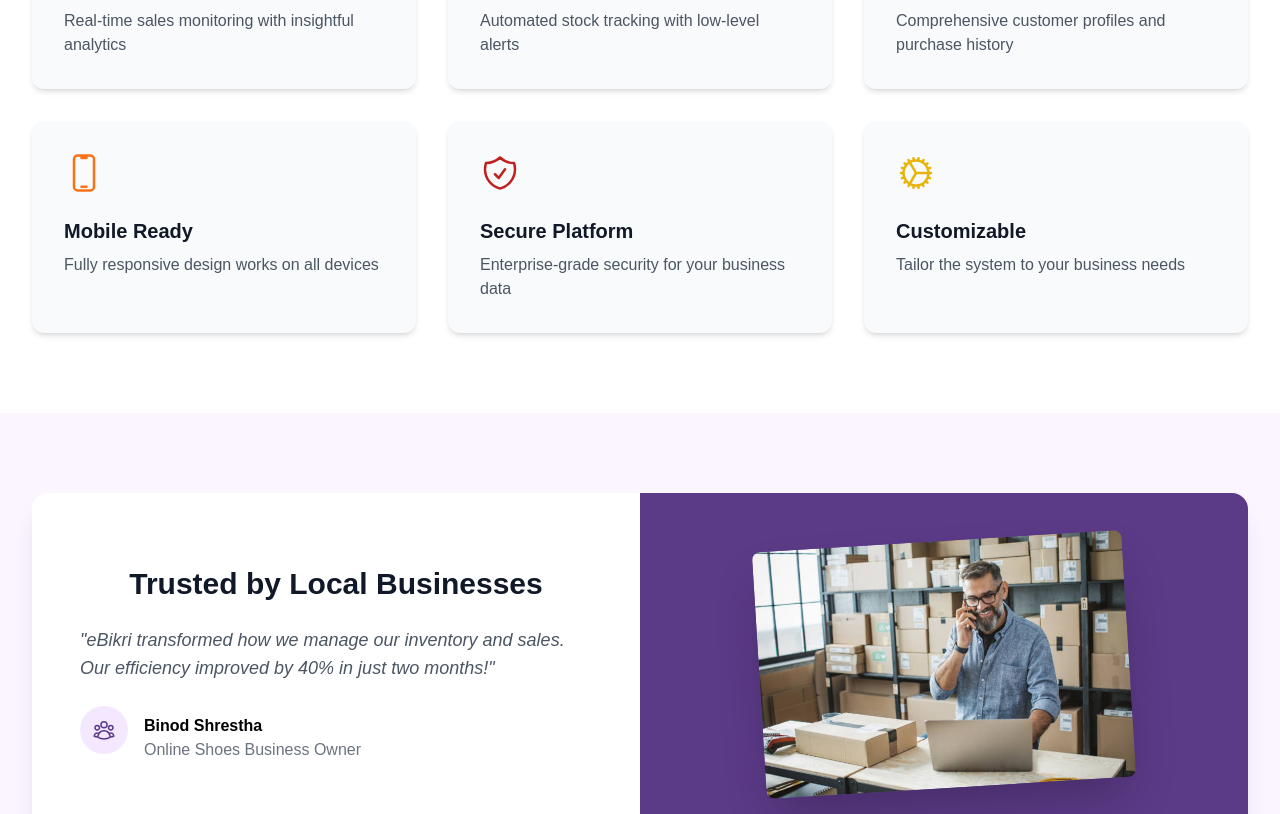
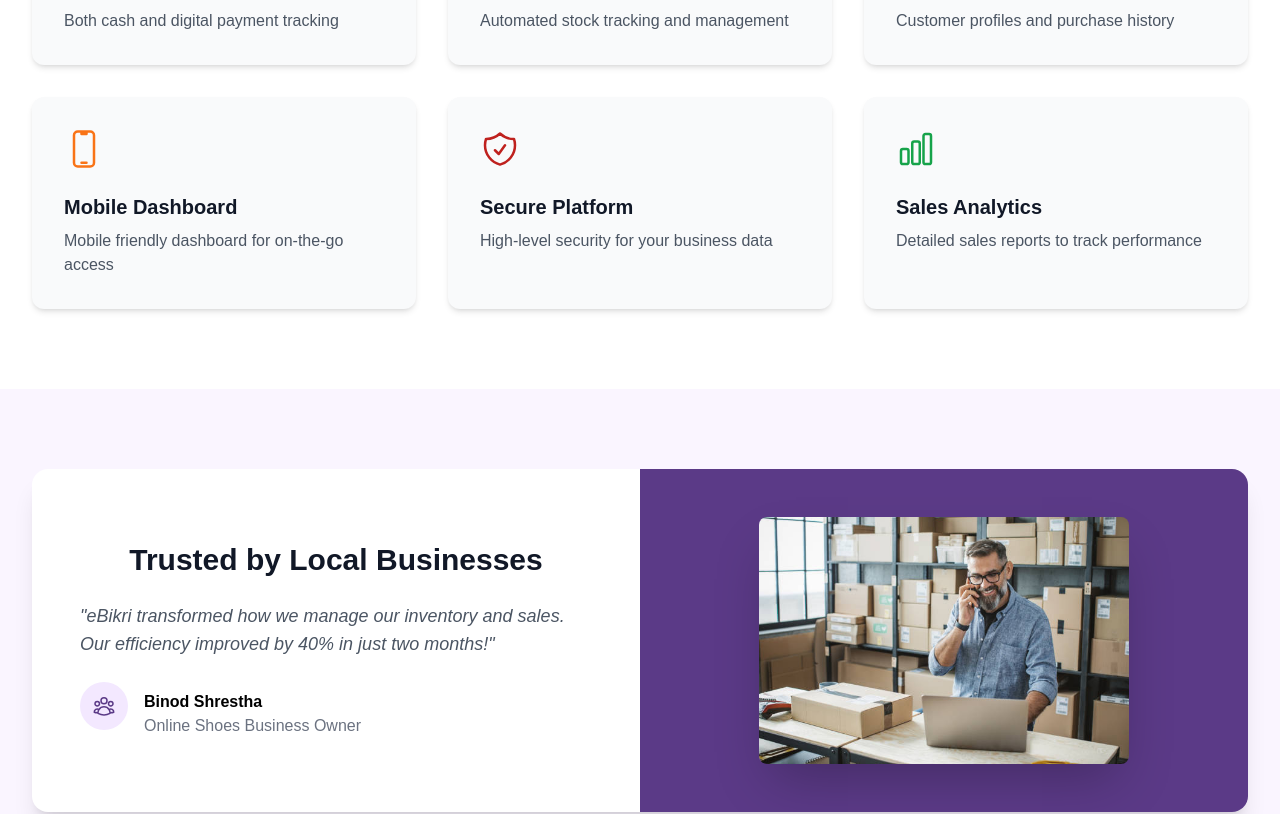
Before and after one commit to bidhimaharjan/ebikri, a Next.js app: page / in a window 1280 px wide. Shown: the part 987-1801 px from the top of the page. Built offline with nearby package versions, Linux system fonts and the light colour scheme; a web font is replaced by a local one.

Commit message:
Encrypted the live secret key from Khalti before storing to the database

```diff
--- a/app/api/auth/forgot-password/route.js
+++ b/app/api/auth/forgot-password/route.js
@@ -20,7 +20,7 @@ export async function POST(request) {
   const { email } = await request.json();
 
   try {
-    // Check if user exists
+    // check if user exists
     const [user] = await db
       .select()
       .from(usersTable)
@@ -28,14 +28,14 @@ export async function POST(request) {
       .limit(1);
 
     if (!user) {
-      // Return success even if user doesn't exist (security measure)
+      // return success even if user does not exist
       return NextResponse.json(
         { message: "If this email exists, we've sent a reset link" },
         { status: 200 }
       );
     }
 
-    // Delete any existing tokens for this user
+    // delete any existing tokens for this user
     await db
       .delete(passwordResetTokensTable)
       .where(eq(passwordResetTokensTable.userId, user.id));
@@ -52,7 +52,7 @@ export async function POST(request) {
       expiresAt,
     });
 
-    // Send email with reset link using Mailtrap
+    // send email with reset link using Mailtrap
     const resetLink = `${process.env.NEXTAUTH_URL}/auth/reset-password?token=${token}`;
 
     const mailOptions = {
@@ -68,7 +68,7 @@ export async function POST(request) {
             Reset Password
           </a>
           <p>This link will expire in 1 hour.</p>
-          <p>If you didn't request this password reset, please ignore this email or contact support if you have concerns.</p>
+          <p>If you didn't request this password reset, please ignore this email.</p>
           <hr style="border: none; border-top: 1px solid #e2e8f0; margin: 20px 0;">
           <p style="font-size: 12px; color: #718096;">This is an automated message. Please do not reply directly to this email.</p>
         </div>
--- a/app/api/orders/[id]/route.js
+++ b/app/api/orders/[id]/route.js
@@ -12,6 +12,7 @@ import { salesTable } from "@/src/db/schema/sales";
 import { paymentSecretsTable } from "@/src/db/schema/payment_secret"
 import { and, eq, sql } from "drizzle-orm";
 import axios from "axios";
+import { decryptData } from '@/lib/encryption';
 
 // fetch order details by ID
 export async function GET(request, { params }) {
@@ -344,6 +345,9 @@ export async function PUT(request, { params }) {
           throw new Error("Khalti payment credentials not configured");
         }
 
+        // decrypt the secret key before using it
+        const decryptedSecretKey = decryptData(paymentSecret.liveSecretKey);
+
         const khaltiResponse = await axios.post(
           "https://dev.khalti.com/api/v2/epayment/initiate/",
           {
@@ -360,7 +364,7 @@ export async function PUT(request, { params }) {
           },
           {
             headers: {
-              Authorization: `Key ${paymentSecret.liveSecretKey}`,
+              Authorization: `Key ${decryptedSecretKey}`,
             },
             timeout: 5000,
           }
--- a/app/api/orders/route.js
+++ b/app/api/orders/route.js
@@ -12,6 +12,7 @@ import { salesTable } from "@/src/db/schema/sales";
 import { paymentSecretsTable } from "@/src/db/schema/payment_secret"
 import { and, eq, sql } from "drizzle-orm";
 import axios from "axios";
+import { decryptData } from '@/lib/encryption';
 
 // fetch order data
 export async function GET(request) {
@@ -358,6 +359,9 @@ export async function POST(request) {
           throw new Error("Khalti payment credentials not configured");
         }
 
+        // decrypt the secret key before using it
+        const decryptedSecretKey = decryptData(paymentSecret.liveSecretKey);
+
         const khaltiResponse = await axios.post(
           "https://dev.khalti.com/api/v2/epayment/initiate/",
           {
@@ -374,7 +378,7 @@ export async function POST(request) {
           },
           {
             headers: {
-              Authorization: `Key ${paymentSecret.liveSecretKey}`,
+              Authorization: `Key ${decryptedSecretKey}`,
             },
             timeout: 5000
           }
--- a/app/api/payment/callback/route.js
+++ b/app/api/payment/callback/route.js
@@ -5,6 +5,7 @@ import { paymentTable } from "@/src/db/schema/payment";
 import { orderTable } from "@/src/db/schema/order";
 import { paymentSecretsTable } from "@/src/db/schema/payment_secret"
 import { eq, and } from "drizzle-orm";
+import { decryptData } from '@/lib/encryption';
 
 // constants for redirecting the user
 const SUCCESS_REDIRECT = "http://localhost:3000/payment-success";
@@ -80,13 +81,16 @@ export async function GET(request) {
       return NextResponse.redirect(FAILURE_REDIRECT);
     }
 
+    // decrypt the secret key before using it
+    const decryptedSecretKey = decryptData(paymentSecret.liveSecretKey);
+
     // verify payment with Khalti API
     const verificationResponse = await axios.post(
       "https://dev.khalti.com/api/v2/epayment/lookup/",
       { pidx },
       {
         headers: {
-          Authorization: `Key ${paymentSecret.liveSecretKey}`,
+          Authorization: `Key ${decryptedSecretKey}`,
         },
       }
     );
--- a/app/api/settings/[id]/route.js
+++ b/app/api/settings/[id]/route.js
@@ -7,6 +7,7 @@ import { businessTable } from "@/src/db/schema/business";
 import { paymentSecretsTable } from "@/src/db/schema/payment_secret";
 import { eq } from "drizzle-orm";
 import { compare, hash } from "bcrypt";
+import { encryptData } from '@/lib/encryption';
 import jwt from 'jsonwebtoken';
 
 // fetch user and business data
@@ -205,6 +206,9 @@ export async function PUT(request, { params }) {
 
       // handle payment secret update if requested
       if (paymentInfo?.liveSecretKey) {
+        // encrypt the live secret key
+        const encryptedSecret = encryptData(paymentInfo.liveSecretKey);
+
         const [existingSecret] = await tx
           .select()
           .from(paymentSecretsTable)
@@ -214,14 +218,14 @@ export async function PUT(request, { params }) {
           await tx
             .update(paymentSecretsTable)
             .set({
-              liveSecretKey: paymentInfo.liveSecretKey, // stored as plaintext but encrypted at rest
+              liveSecretKey: encryptedSecret, // store the encrypted key
             })
             .where(eq(paymentSecretsTable.userId, id));
         } else {
           await tx.insert(paymentSecretsTable).values({
             userId: id,
             businessId: session.user.businessId,
-            liveSecretKey: paymentInfo.liveSecretKey, // stored as plaintext but encrypted at rest
+            liveSecretKey: encryptedSecret, // store the encrypted key
             paymentProvider: 'Khalti',
           });
         }
--- a/app/auth/forgot-password/page.jsx
+++ b/app/auth/forgot-password/page.jsx
@@ -16,12 +16,12 @@ export default function ForgotPasswordPage() {
   const [isSubmitting, setIsSubmitting] = useState(false);
   const [isLoading, setIsLoading] = useState(true);
 
-  // Check session status on component mount
+  // check session status on component mount
   useEffect(() => {
     if (status === "loading") return;
 
     if (session) {
-      // If user is already logged in, redirect to dashboard
+      // if user is already logged in, redirect to dashboard
       router.push("/dashboard");
       return;
     }
@@ -59,7 +59,7 @@ export default function ForgotPasswordPage() {
     }
   };
 
-  // Consistent input styling
+  // consistent input styles
   const getInputClass = () =>
     `peer block w-full rounded-xl border border-gray-200 py-[8px] pl-10 text-sm outline-2 placeholder:text-gray-500`;
 
--- a/app/auth/reset-password/page.jsx
+++ b/app/auth/reset-password/page.jsx
@@ -19,7 +19,7 @@ export default function ResetPasswordPage() {
   const [isSubmitting, setIsSubmitting] = useState(false);
   const [isLoading, setIsLoading] = useState(true);
 
-  // Check token and session status on component mount
+  // check token and session status on component mount
   useEffect(() => {
     if (status === "loading") return;
 
@@ -30,7 +30,7 @@ export default function ResetPasswordPage() {
     }
 
     if (session) {
-      // If user is already logged in, redirect to dashboard
+      // if user is already logged in, redirect to dashboard
       router.push("/dashboard");
       return;
     }
@@ -72,7 +72,7 @@ export default function ResetPasswordPage() {
     }
   };
 
-  // Consistent input styling
+  // consistent input styles
   const getInputClass = () =>
     `peer block w-full rounded-xl border border-gray-200 py-[8px] pl-10 text-sm outline-2 placeholder:text-gray-500`;
 
--- a/app/page.jsx
+++ b/app/page.jsx
@@ -10,39 +10,39 @@ export default function Page() {
   // list of feature cards with their icons, descriptions, and animation delay
   const features = [
     {
-      title: "Sales Tracking",
-      description: "Real-time sales monitoring with insightful analytics",
+      title: "Flexible Payment Options",
+      description: "Both cash and digital payment tracking",
       icon: <CurrencyDollarIcon className="h-10 w-10 text-green-500" />,
       delay: 0.1
     },
     {
       title: "Inventory Management",
-      description: "Automated stock tracking with low-level alerts",
+      description: "Automated stock tracking and management",
       icon: <ShoppingCartIcon className="h-10 w-10 text-blue-500" />,
       delay: 0.2
     },
     {
       title: "Customer Insights",
-      description: "Comprehensive customer profiles and purchase history",
+      description: "Customer profiles and purchase history",
       icon: <UserGroupIcon className="h-10 w-10 text-purple-500" />,
       delay: 0.3
     },
     {
-      title: "Mobile Ready",
-      description: "Fully responsive design works on all devices",
+      title: "Mobile Dashboard",
+      description: "Mobile friendly dashboard for on-the-go access",
       icon: <DevicePhoneMobileIcon className="h-10 w-10 text-orange-500" />,
       delay: 0.4
     },
     {
       title: "Secure Platform",
-      description: "Enterprise-grade security for your business data",
+      description: "High-level security for your business data",
       icon: <ShieldCheckIcon className="h-10 w-10 text-red-500" />,
       delay: 0.5
     },
     {
-      title: "Customizable",
-      description: "Tailor the system to your business needs",
-      icon: <CogIcon className="h-10 w-10 text-yellow-500" />,
+      title: "Sales Analytics",
+      description: "Detailed sales reports to track performance",
+      icon: <ChartBarIcon className="h-10 w-10 text-green-600" />,
       delay: 0.6
     }
   ];
@@ -58,7 +58,7 @@ export default function Page() {
             transition={{
               type: "spring",
               duration: 0.8,
-            delay: 0.2
+              delay: 0.2,
             }}
             className="flex items-center mt-6"
           >
@@ -68,7 +68,7 @@ export default function Page() {
               width={120}
               height={30}
               className="h-12 w-auto cursor-pointer transition-transform hover:scale-105"
-            onClick={() => window.location.href = "/"}
+              onClick={() => (window.location.href = "/")}
               priority
             />
           </motion.div>
@@ -86,10 +86,12 @@ export default function Page() {
               className="space-y-8"
             >
               <h1 className="text-4xl md:text-5xl lg:text-6xl font-bold text-gray-900 leading-tight">
-                Grow Your Business With <span className="text-purple-600">eBikri</span>
+                Grow Your Business With{" "}
+                <span className="text-purple-600">eBikri</span>
               </h1>
               <p className="text-lg md:text-xl text-gray-600">
-                The complete retail management solution designed for small businesses to streamline operations and boost sales.
+                The complete retail management solution designed for small
+                businesses to streamline operations and boost sales.
               </p>
               {/* Sign up and Log in Buttons */}
               <div className="flex flex-col sm:flex-row gap-4">
@@ -128,7 +130,7 @@ export default function Page() {
                 transition={{
                   duration: 4,
                   repeat: Infinity,
-                  ease: "easeInOut"
+                  ease: "easeInOut",
                 }}
                 className="absolute -bottom-6 -left-6 bg-white p-4 rounded-xl shadow-lg border border-gray-200"
               >
@@ -162,7 +164,8 @@ export default function Page() {
               viewport={{ once: true }}
               className="mt-4 text-xl text-gray-600 max-w-3xl mx-auto"
             >
-              Powerful tools designed to help small businesses thrive in the digital marketplace.
+              Powerful tools designed to help small businesses thrive in the
+              digital marketplace.
             </motion.p>
           </div>
 
@@ -178,10 +181,10 @@ export default function Page() {
                 whileHover={{ y: -5 }}
                 className="bg-gray-50 p-8 rounded-xl shadow-md hover:shadow-lg transition-shadow"
               >
-                <div className="mb-6">
-                  {feature.icon}
-                </div>
-                <h3 className="text-xl font-semibold text-gray-900 mb-2">{feature.title}</h3>
+                <div className="mb-6">{feature.icon}</div>
+                <h3 className="text-xl font-semibold text-gray-900 mb-2">
+                  {feature.title}
+                </h3>
                 <p className="text-gray-600">{feature.description}</p>
               </motion.div>
             ))}
@@ -201,11 +204,14 @@ export default function Page() {
           >
             <div className="grid grid-cols-1 md:grid-cols-2">
               <div className="p-12 flex flex-col items-center justify-center">
-                <h2 className="text-3xl font-bold text-gray-900 mb-6">Trusted by Local Businesses</h2>
+                <h2 className="text-3xl font-bold text-gray-900 mb-6">
+                  Trusted by Local Businesses
+                </h2>
                 <div className="space-y-8">
                   <div>
                     <p className="text-lg text-gray-600 italic mb-4">
-                      "eBikri transformed how we manage our inventory and sales. Our efficiency improved by 40% in just two months!"
+                      "eBikri transformed how we manage our inventory and sales.
+                      Our efficiency improved by 40% in just two months!"
                     </p>
                     <div className="flex items-center">
                       <div className="h-12 w-12 rounded-full bg-purple-100 flex items-center justify-center mr-4">
@@ -213,23 +219,15 @@ export default function Page() {
                       </div>
                       <div className="mt-4">
                         <p className="font-semibold">Binod Shrestha</p>
-                        <p className="text-gray-500">Online Shoes Business Owner</p>
+                        <p className="text-gray-500">
+                          Online Shoes Business Owner
+                        </p>
                       </div>
                     </div>
                   </div>
                 </div>
               </div>
               <div className="bg-purple-600 p-12 flex items-center justify-center">
-                <motion.div
-                  animate={{
-                    rotate: [0, 5, -5, 0],
-                  }}
-                  transition={{
-                    duration: 8,
-                    repeat: Infinity,
-                    repeatType: "reverse"
-                  }}
-                >
                 <Image
                   src="/happy-customer.jpg"
                   alt="Happy Business Owner"
@@ -237,7 +235,6 @@ export default function Page() {
                   height={370}
                   className="rounded-lg shadow-2xl"
                 />
-                </motion.div>
               </div>
             </div>
           </motion.div>
@@ -263,7 +260,7 @@ export default function Page() {
             viewport={{ once: true }}
             className="text-xl text-purple-100 mb-8 max-w-3xl mx-auto"
           >
-            Join hundreds of businesses already growing with eBikri. Start your 14-day free trial today.
+            Join hundreds of businesses already growing with eBikri.
           </motion.p>
           <motion.div
             initial={{ opacity: 0, y: 20 }}
--- /dev/null
+++ b/lib/encryption.js
@@ -0,0 +1,21 @@
+import CryptoJS from 'crypto-js';
+
+const SECRET_KEY = process.env.ENCRYPTION_SECRET_KEY;
+
+// function to decrypt data using AES encryption
+export function encryptData(data) {
+  return CryptoJS.AES.encrypt(data, SECRET_KEY).toString();
+}
+
+// function to decrypt data using AES encryption
+export function decryptData(encryptedData) {
+    try {
+      const bytes = CryptoJS.AES.decrypt(encryptedData, SECRET_KEY);
+      const decrypted = bytes.toString(CryptoJS.enc.Utf8);
+      if (!decrypted) throw new Error('Decryption failed');
+      return decrypted;
+    } catch (error) {
+      console.error('Decryption error:', error);
+      throw new Error('Failed to decrypt data');
+    }
+  }
--- a/package.json
+++ b/package.json
@@ -16,9 +16,11 @@
     "axios": "^1.8.1",
     "bcrypt": "^5.1.1",
     "clsx": "^2.1.1",
+    "crypto-js": "^4.2.0",
     "dotenv": "^16.4.7",
     "drizzle-orm": "^0.38.4",
     "framer-motion": "^12.7.4",
+    "google-auth-library": "^9.15.1",
     "jsonwebtoken": "^9.0.2",
     "khalti-checkout-web": "^2.2.0",
     "next": "^15.1.7",
```
Also changed, not shown: app/api/auth/reset-password/route.js (+4 -4 lines), middleware.js (+4 -3 lines), 1 other file (tests, documents, lock files or other folders). Lines whose indentation alone changed are shown as unchanged.
